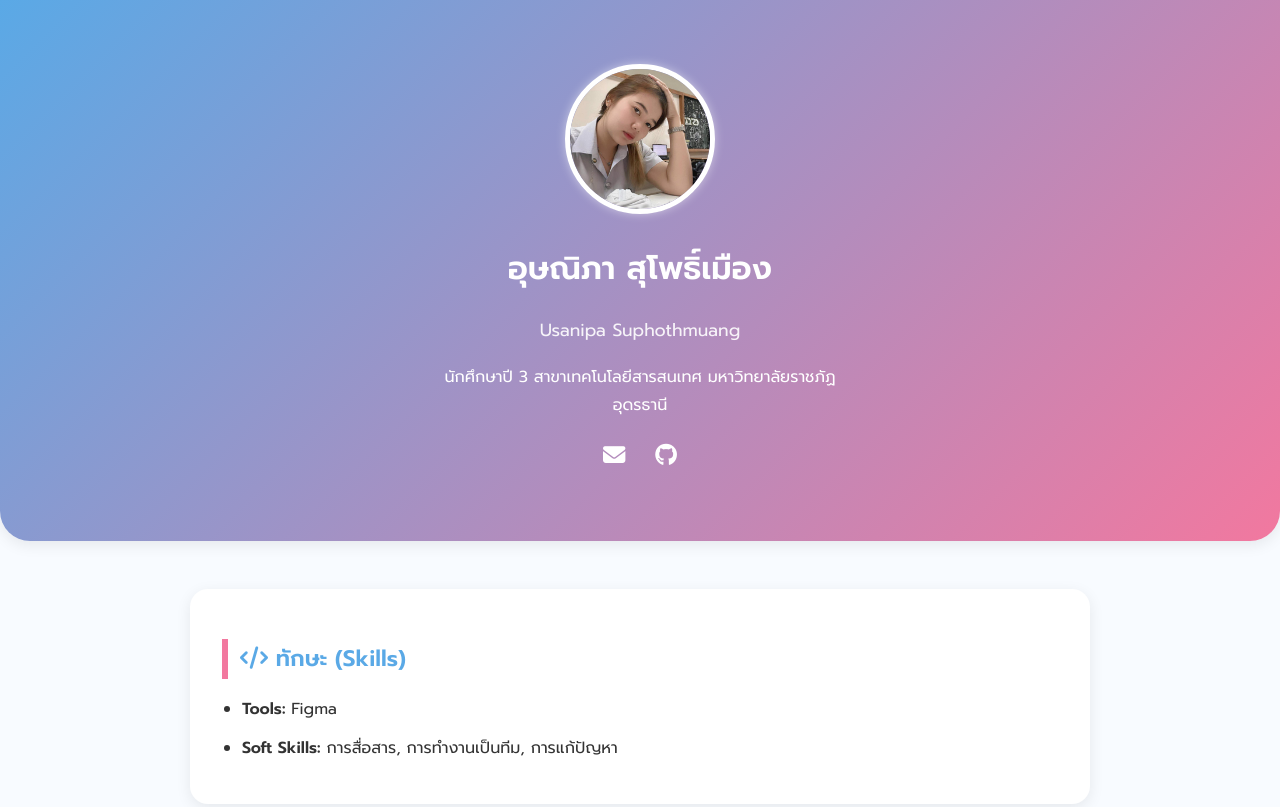
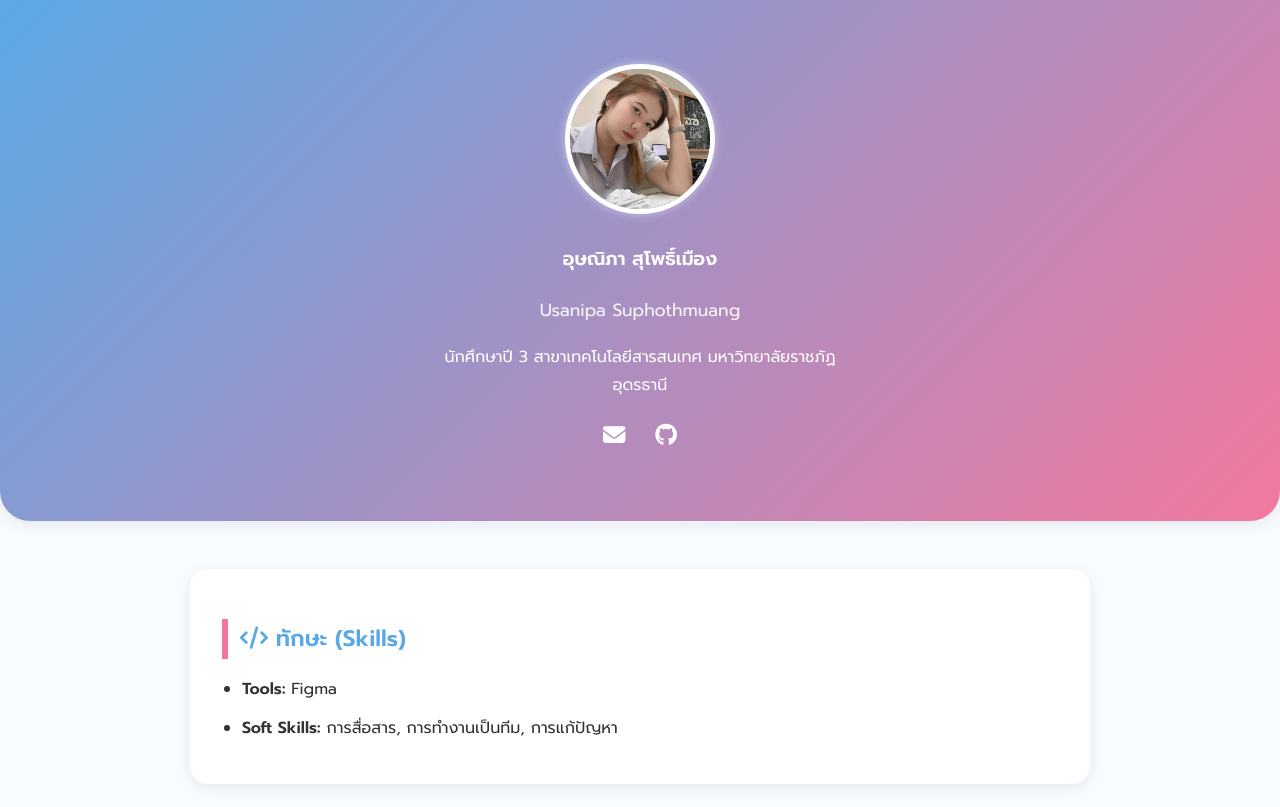
Before and after one commit to Usanipa101/Usanipa101.github.io, a plain HTML site: page index.html in a window 1280 px wide. Shown: the top 807 px of the page. Drawn offline with Linux system fonts and the light colour scheme.

Commit message:
Update index.html

```diff
--- a/index.html
+++ b/index.html
@@ -164,7 +164,7 @@
   <header>
     <div class="profile-card">
       <img src="usanipa1.jpg" alt="Profile Photo" class="profile-img">
-      <h1>อุษณิภา สุโพธิ์เมือง</h1>
+      <h3>อุษณิภา สุโพธิ์เมือง</h3>
       <p class="eng-name">Usanipa Suphothmuang</p>
       <p>นักศึกษาปี 3 สาขาเทคโนโลยีสารสนเทศ มหาวิทยาลัยราชภัฏอุดรธานี</p>
       <div class="social-links">
```
